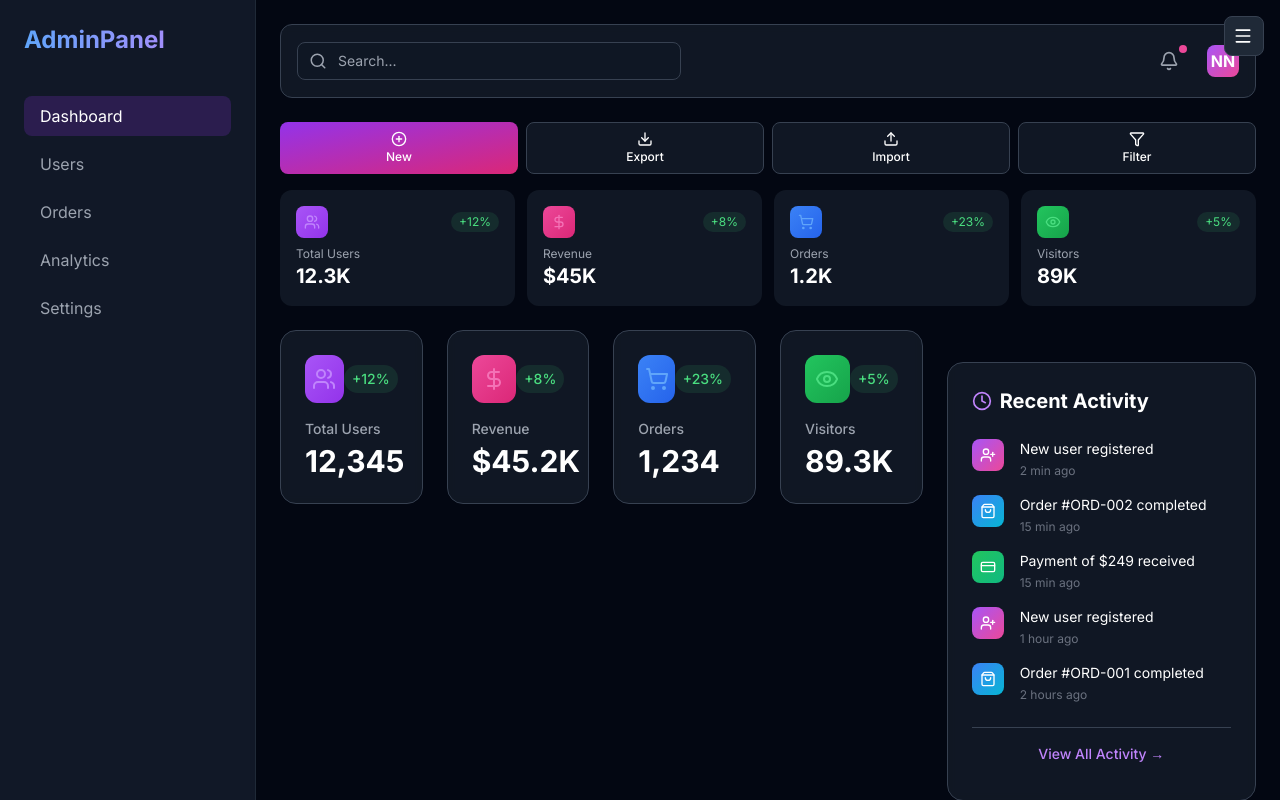
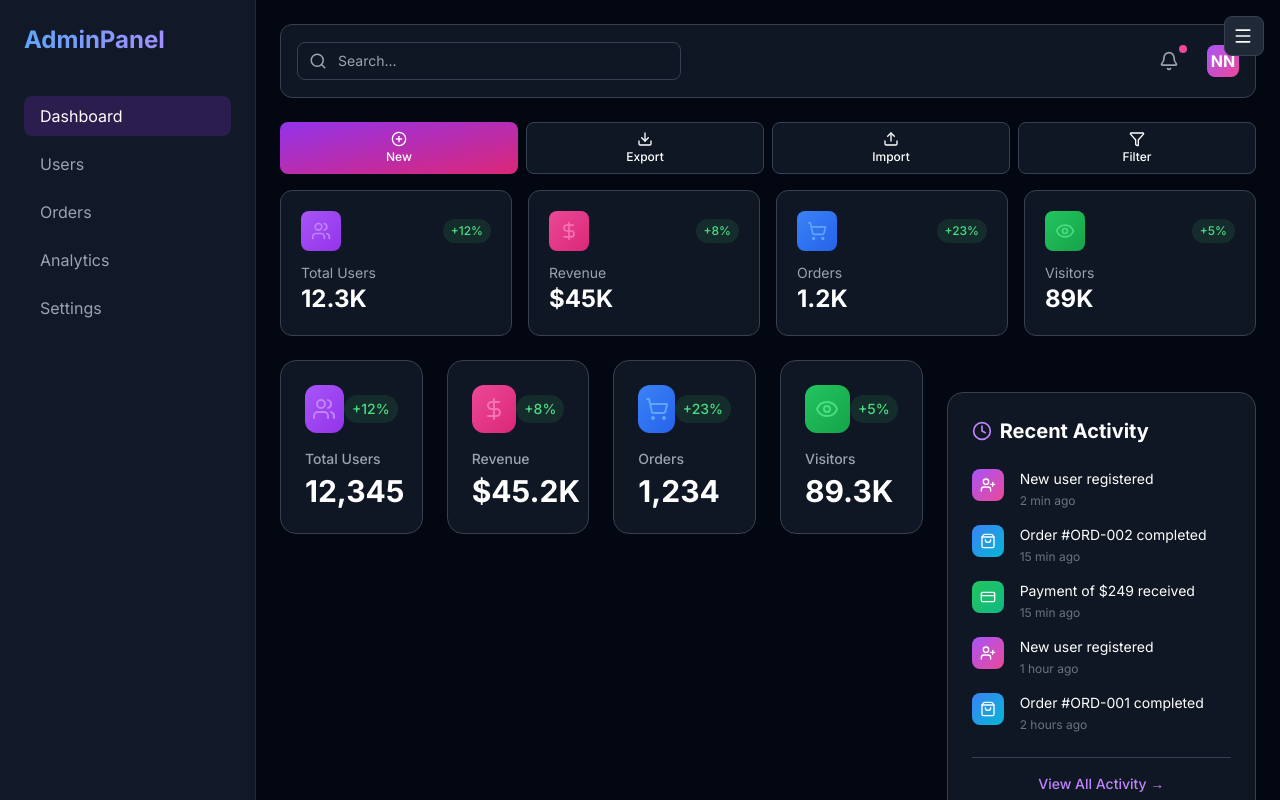
Before and after one commit to Neric-wizard/admin-dashboard, a Next.js app: page / in a window 1280 px wide. Shown: the top 800 px of the page. Built offline with nearby package versions, Linux system fonts and the light colour scheme.

Commit message:
Day 6: Fix stats cards layout and text errors

```diff
--- a/app/components/StatsCards.tsx
+++ b/app/components/StatsCards.tsx
@@ -8,46 +8,49 @@ export default function StatsCards() {
       title: "Total Users",
       value: "12.3K",
       change: "+12%",
-      icon: <Users className="w-4 h-4 text-purple-400" />,
+      icon: <Users className="w-5 h-5 text-purple-400" />,
       color: "from-purple-500 to-purple-600"
     },
     {
       title: "Revenue",
       value: "$45K",
       change: "+8%",
-      icon: <DollarSign className="w-4 h-4 text-pink-400" />,
+      icon: <DollarSign className="w-5 h-5 text-pink-400" />,
       color: "from-pink-500 to-pink-600"
     },
     {
       title: "Orders",
       value: "1.2K",
       change: "+23%",
-      icon: <ShoppingCart className="w-4 h-4 text-blue-400" />,
+      icon: <ShoppingCart className="w-5 h-5 text-blue-400" />,
       color: "from-blue-500 to-blue-600"
     },
     {
       title: "Visitors",
       value: "89K",
       change: "+5%",
-      icon: <Eye className="w-4 h-4 text-green-400" />,
+      icon: <Eye className="w-5 h-5 text-green-400" />,
       color: "from-green-500 to-green-600"
     }
   ];
 
   return (
-    <div className="grid grid-cols-2 lg:grid-cols-4 gap-3">
+    <div className="grid grid-cols-1 sm:grid-cols-2 lg:grid-cols-4 gap-4">
       {stats.map((stat, index) => (
-        <div key={index} className="bg-gray-800/50 rounded-xl p-4">
-          <div className="flex items-center justify-between mb-2">
-            <div className={`w-8 h-8 rounded-lg bg-gradient-to-br ${stat.color} bg-opacity-20 flex items-center justify-center`}>
+        <div
+          key={index}
+          className="bg-gray-800/50 backdrop-blur-sm rounded-xl border border-gray-700 p-5"
+        >
+          <div className="flex items-center justify-between mb-3">
+            <div className={`w-10 h-10 rounded-lg bg-gradient-to-br ${stat.color} bg-opacity-20 flex items-center justify-center`}>
               {stat.icon}
             </div>
-            <span className="text-green-400 text-xs bg-green-400/10 px-2 py-0.5 rounded-full">
+            <span className="text-green-400 text-xs font-medium bg-green-400/10 px-2 py-1 rounded-full">
               {stat.change}
             </span>
           </div>
-          <p className="text-gray-400 text-xs">{stat.title}</p>
-          <p className="text-xl font-bold text-white">{stat.value}</p>
+          <p className="text-gray-400 text-sm">{stat.title}</p>
+          <p className="text-2xl font-bold text-white">{stat.value}</p>
         </div>
       ))}
     </div>
```
